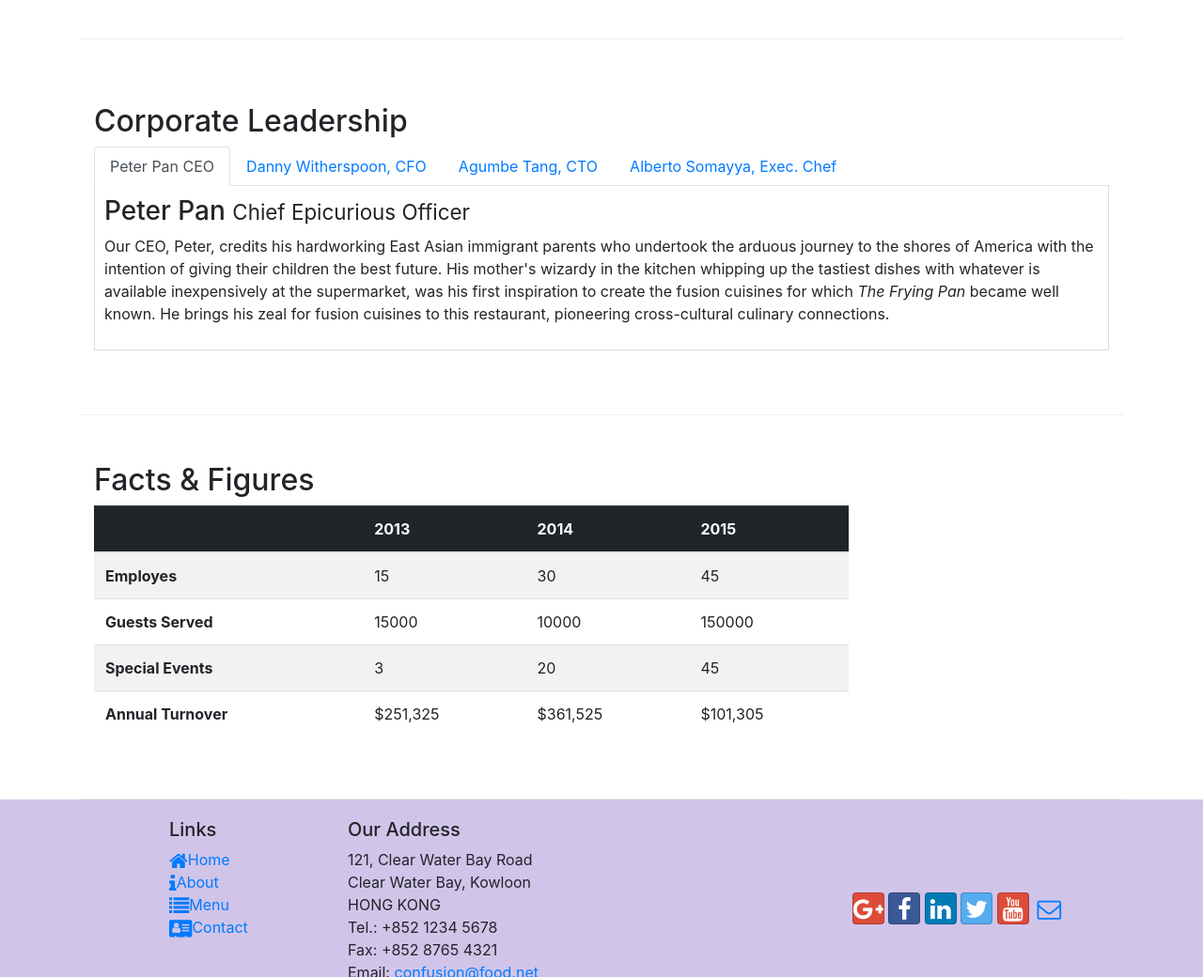
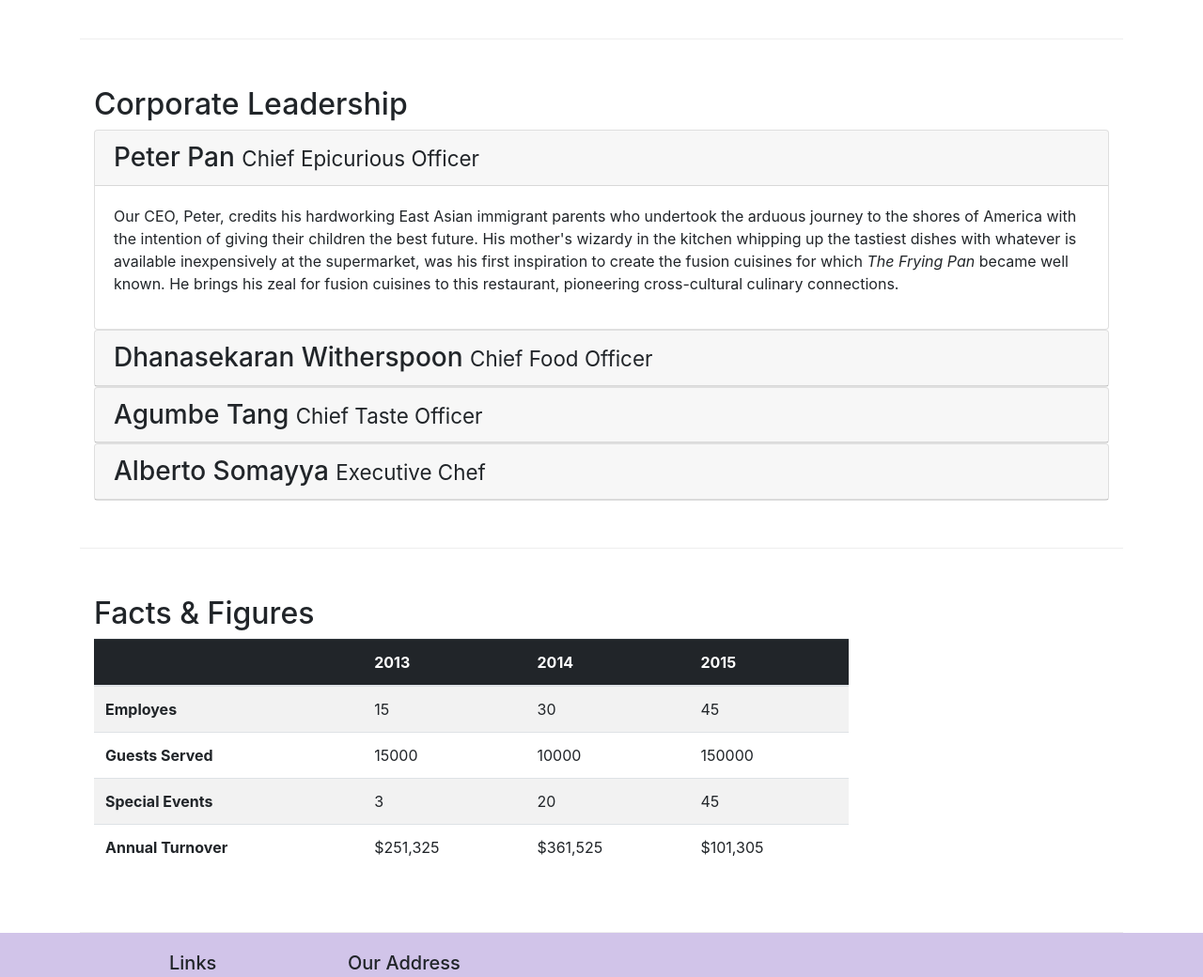
Before and after one commit to agasthya1/bootstrap, a website: page aboutus.html in a window 1280 px wide. Shown: the part 880-1920 px from the top of the page at 94% size. Drawn offline with nearby package versions, Linux system fonts and the light colour scheme.

Commit message:
Accordion

```diff
--- a/aboutus.html
+++ b/aboutus.html
@@ -105,7 +105,7 @@
         <div class="row row-content align-items-center">
             <div class="col-12">
                 <h2>Corporate Leadership</h2>
-                <ul class="nav nav-tabs">
+                <!--<ul class="nav nav-tabs">
                     <li class="nav-item">
                         <a href="#Peter" class="nav-link active" role="tab" data-toggle="tab">Peter Pan CEO</a>
                     </li>
@@ -118,23 +118,48 @@
                     <li class="nav-item">
                         <a href="#alberto" class="nav-link" role="tab" data-toggle="tab">Alberto Somayya, Exec. Chef</a>
                     </li>
-                </ul>
-                <div class="tab-content">
-                    <div role="tabpanel" class="tab-pane fade show active" id="Peter">
-                        <h3>Peter Pan <small>Chief Epicurious Officer</small></h3>
-                        <p class="d-none d-sm-block">Our CEO, Peter, credits his hardworking East Asian immigrant parents who undertook the arduous journey to the shores of America with the intention of giving their children the best future. His mother's wizardy in the kitchen whipping up the tastiest dishes with whatever is available inexpensively at the supermarket, was his first inspiration to create the fusion cuisines for which <em>The Frying Pan</em> became well known. He brings his zeal for fusion cuisines to this restaurant, pioneering cross-cultural culinary connections.</p>
+                </ul>!-->
+
+                <div id="accordion">
+                    <div class="card">
+                        <div class="card-header" role="tab" id="peterhead">
+                             <h3 class="mb-0"><a data-toggle="collapse" data-target="#Peter">Peter Pan <small>Chief Epicurious Officer</small></a></h3>
+                        </div>
+                        <div class="collapse show" id="Peter" data-parent="#accordion">
+                            <div class="card-body">
+                                <p class="d-none d-sm-block">Our CEO, Peter, credits his hardworking East Asian immigrant parents who undertook the arduous journey to the shores of America with the intention of giving their children the best future. His mother's wizardy in the kitchen whipping up the tastiest dishes with whatever is available inexpensively at the supermarket, was his first inspiration to create the fusion cuisines for which <em>The Frying Pan</em> became well known. He brings his zeal for fusion cuisines to this restaurant, pioneering cross-cultural culinary connections.</p>
+                            </div>
+                        </div>
                     </div>
-                    <div role="tabpanel" class="tab-pane fade" id="dany">
-                        <h3>Dhanasekaran Witherspoon <small>Chief Food Officer</small></h3>
-                        <p class="d-none d-sm-block">Our CFO, Danny, as he is affectionately referred to by his colleagues, comes from a long established family tradition in farming and produce. His experiences growing up on a farm in the Australian outback gave him great appreciation for varieties of food sources. As he puts it in his own words, <em>Everything that runs, wins, and everything that stays, pays!</em></p>
+                    <div class="card">
+                        <div class="card-header" role="tab" id="dannyhead">
+                            <h3 class="mb-0"><a class="collapsed" data-toggle="collapse" data-target="#dany">Dhanasekaran Witherspoon <small>Chief Food Officer</small></a></h3>
+                        </div>
+                        <div  class="collapse" id="dany" data-parent="#accordion">
+                            <div class="card-body">
+                                <p class="d-none d-sm-block">Our CFO, Danny, as he is affectionately referred to by his colleagues, comes from a long established family tradition in farming and produce. His experiences growing up on a farm in the Australian outback gave him great appreciation for varieties of food sources. As he puts it in his own words, <em>Everything that runs, wins, and everything that stays, pays!</em></p>
+                            </div>
+                        </div>
                     </div>
-                    <div role="tabpanel" class="tab-pane fade" id="agumbe">
-                        <h3>Agumbe Tang <small>Chief Taste Officer</small></h3>
-                        <p class="d-none d-sm-block">Blessed with the most discerning gustatory sense, Agumbe, our CTO, personally ensures that every dish that we serve meets his exacting tastes. Our chefs dread the tongue lashing that ensues if their dish does not meet his exacting standards. He lives by his motto, <em>You click only if you survive my lick.</em></p>
+                    <div class="card">
+                        <div class="card-header" role="tab" id="agumbehead">
+                             <h3 class="mb-0"><a class="collapsed" data-toggle="collapse" data-target="#agumbe">Agumbe Tang <small>Chief Taste Officer</small></a></h3>
+                        </div>
+                         <div  class="collapse" id="agumbe" data-parent="#accordion">
+                            <div class="card-body">
+                                <p class="d-none d-sm-block">Blessed with the most discerning gustatory sense, Agumbe, our CTO, personally ensures that every dish that we serve meets his exacting tastes. Our chefs dread the tongue lashing that ensues if their dish does not meet his exacting standards. He lives by his motto, <em>You click only if you survive my lick.</em></p>
+                            </div>
+                        </div>
                     </div>
-                    <div role="tabpanel" class="tab-pane fade" id="alberto">
-                        <h3>Alberto Somayya <small>Executive Chef</small></h3>
-                        <p class="d-none d-sm-block">Award winning three-star Michelin chef with wide International experience having worked closely with whos-who in the culinary world, he specializes in creating mouthwatering Indo-Italian fusion experiences. He says, <em>Put together the cuisines from the two craziest cultures, and you get a winning hit! Amma Mia!</em></p>
+                    <div class="card">
+                        <div class="card-header" role="tab" id="albertohead">
+                             <h3 class="mb-0"><a class="collapsed" data-toggle="collapse" data-target="#alberto">Alberto Somayya <small>Executive Chef</small></h3>
+                        </div>
+                        <div  class="collapse" id="alberto" data-parent="#accordion">
+                            <div class="card-body">
+                                <p class="d-none d-sm-block">Award winning three-star Michelin chef with wide International experience having worked closely with whos-who in the culinary world, he specializes in creating mouthwatering Indo-Italian fusion experiences. He says, <em>Put together the cuisines from the two craziest cultures, and you get a winning hit! Amma Mia!</em></p>
+                            </div>
+                        </div>
                     </div>
                 </div>
             </div>
```
